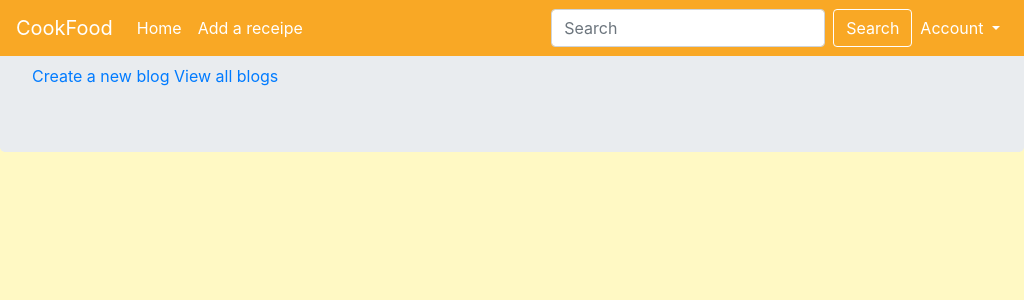
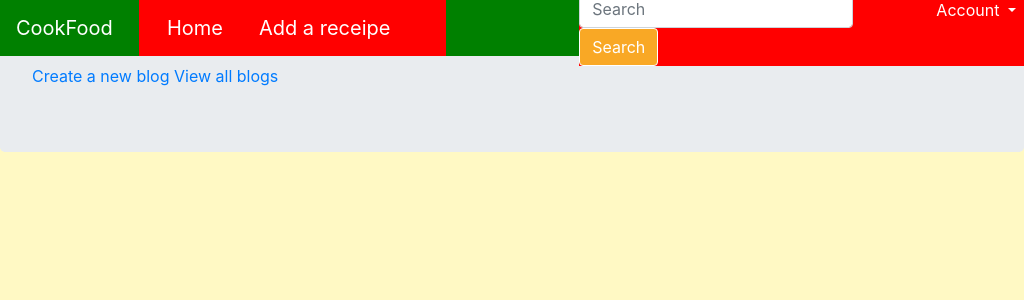
Before and after one commit to agrawalsourabh/CookFood, a Flask app: page /blogs/ in a window 1024 px wide. Shown: the top 300 px of the page. Run offline with Flask 2, Linux system fonts and the light colour scheme; a user stored in the database is signed in; some libraries are stand-ins or nearby versions.

Commit message:
Nav bar responsive

```diff
--- a/my_project/static/css/main.css
+++ b/my_project/static/css/main.css
@@ -21,6 +21,21 @@ body {
     position: absolute;
 }
 
+
+/* Nav bar */
+
+.screen-900-1000 {
+    display: none;
+}
+
+nav.navbar {
+    background-color: var(--primary_color);
+}
+
+nav>button#nav-tog {
+    display: none;
+}
+
 nav>a {
     color: var(--nav_item_color);
 }
@@ -31,6 +46,45 @@ nav>a {
 
 nav>a:hover {
     color: var(--nav_item_color_hover)
+}
+
+ul>li>a {
+    color: white;
+}
+
+ul>li>a:hover {
+    color: var(--nav_item_color_hover)
+}
+
+.navbar-left-div {
+    width: 30%;
+}
+
+.navbar-left-list {
+    list-style-type: none;
+    margin-left: 20px;
+    margin-top: 0;
+    margin-bottom: 0;
+    padding: 0;
+    overflow: hidden;
+    font-size: 20px;
+}
+
+.navbar-left-list-items {
+    float: left;
+}
+
+.navbar-left-list-items a {
+    display: block;
+    color: white;
+    text-align: center;
+    padding-left: 50px;
+    text-decoration: none;
+}
+
+.navbar-right-items {
+    margin-left: 65%;
+    position: absolute;
 }
 
 #navbarNavDropdown>ul>li>a:hover {
@@ -173,3 +227,53 @@ nav>a:hover {
     /* background-color: red; */
     margin-top: 5%;
 }
+
+
+/* Responsive Behaviour */
+
+
+/* Navbar */
+
+@media only screen and (min-width: 1000px) and (max-width: 1200px) {
+    nav.navbar {
+        background-color: green;
+    }
+    .navbar-right-items {
+        background-color: red;
+        margin-left: 55%;
+        position: absolute;
+    }
+    .navbar-left-div {
+        width: 30%;
+        height: 100%;
+        position: absolute;
+        margin-left: 12%;
+        background-color: red;
+    }
+    .navbar-left-list {
+        list-style-type: none;
+        margin-left: 0;
+        margin-top: 0;
+        margin-bottom: 0;
+        padding: 0;
+        font-size: 20px;
+    }
+    .navbar-left-list-items {
+        float: left;
+        text-align: center;
+        padding-left: 20px;
+        padding-top: 5px;
+    }
+    .navbar-left-list-items a {
+        display: block;
+        color: white;
+        text-decoration: none;
+        text-align: center;
+    }
+}
+
+@media only screen and (min-width: 900px) and (max-width: 999px) {
+    .screen-1000plus {
+        display: none;
+    }
+}
--- a/my_project/templates/base.html
+++ b/my_project/templates/base.html
@@ -14,33 +14,36 @@
 </head>
 
 <body>
-    <nav class="navbar fixed-top navbar-expand-lg" style=" background-color: #F9A825;">
+    <div class="screen-1000plus">
+        <nav class="navbar fixed-top navbar-expand-lg">
+
             <!-- Navbar content -->
             <a class="navbar-brand" href="{{url_for('blog_bp.view_blogs')}}">CookFood</a>
-        <button class="navbar-toggler" type="button" data-toggle="collapse" data-target="#navbarNav" aria-controls="navbarNav" aria-expanded="false" aria-label="Toggle navigation">
-            <span class="navbar-toggler-icon"></span>
-            </button>
-        <div class="collapse navbar-collapse" id="navbarNavDropdown">
-            <ul class="navbar-nav">
-                <li class="nav-item">
+
+            <!-- <div class="collapse navbar-collapse" id="navbarNavDropdown"> -->
+            <div class="navbar-left-div navbar-nav">
+                <ul class="navbar-left-list">
+                    <li class="navbar-left-list-items">
                         <a class="nav-link" href="{{url_for('blog_bp.view_blogs')}}">Home</a>
                     </li>
                     {% if current_user.is_authenticated %}
-                <li class="nav-item">
+                    <li class="navbar-left-list-items">
                         <a class="nav-link" href="{{url_for('blog_bp.create_blog')}}">Add a receipe</a>
                     </li>
 
                     {% endif %}
 
                 </ul>
+            </div>
 
-            <div class="navbar-collapse collapse w-50 order-3 dual-collapse2">
-                <ul class="navbar-nav ml-auto">
-
+            <div class="navbar-right-items">
+                <ul class="navbar-nav">
+                    <li class="nav-item dropdown">
                         <form class="form-inline my-2 my-lg-0">
                             <input class="form-control mr-sm-2" type="search" placeholder="Search" aria-label="Search">
                             <button class="btn btn-outline-success my-2 my-sm-0" id="search-btn" type="submit">Search</button>
                         </form>
+                    </li>
                     <li class="nav-item dropdown">
                         <a class="nav-link dropdown-toggle" href="#" id="navbarDropdownMenuLink" role="button" data-toggle="dropdown" aria-haspopup="true" aria-expanded="false">
                           Account
@@ -57,8 +60,62 @@
                 </ul>
             </div>
 
+            <!-- </div> -->
+        </nav>
     </div>
+
+
+    <!-- For smaller screens -->
+
+    <div class="screen-900-1000">
+        <nav class="navbar fixed-top navbar-expand-lg">
+
+            <!-- Navbar content -->
+            <a class="navbar-brand" href="{{url_for('blog_bp.view_blogs')}}">CookFood</a>
+
+            <!-- <div class="collapse navbar-collapse" id="navbarNavDropdown"> -->
+            <div class="navbar-left-div navbar-nav">
+                <ul class="navbar-left-list">
+                    <li class="navbar-left-list-items">
+                        <a class="nav-link" href="{{url_for('blog_bp.view_blogs')}}">Home</a>
+                    </li>
+                    {% if current_user.is_authenticated %}
+                    <li class="navbar-left-list-items">
+                        <a class="nav-link" href="{{url_for('blog_bp.create_blog')}}">Add a receipe</a>
+                    </li>
+
+                    {% endif %}
+
+                </ul>
+            </div>
+
+            <div class="navbar-right-items">
+                <ul class="navbar-nav">
+                    <li class="nav-item dropdown">
+                        <form class="form-inline my-2 my-lg-0">
+                            <input class="form-control mr-sm-2" type="search" placeholder="Search" aria-label="Search">
+                            <button class="btn btn-outline-success my-2 my-sm-0" id="search-btn" type="submit">Search</button>
+                        </form>
+                    </li>
+                    <li class="nav-item dropdown">
+                        <a class="nav-link dropdown-toggle" href="#" id="navbarDropdownMenuLink" role="button" data-toggle="dropdown" aria-haspopup="true" aria-expanded="false">
+                          Account
+                        </a>
+                        <div class="dropdown-menu" aria-labelledby="navbarDropdownMenuLink">
+                            <a class="dropdown-item" href="#">Profile</a>
+                            <a class="dropdown-item" href="/account">Edit Profile</a>
+                            <a class="dropdown-item" href="#">Setting</a>
+                            <div class="dropdown-divider"></div>
+                            <a class="dropdown-item" href="{{url_for('logout')}}">Logout</a>
+                        </div>
+                    </li>
+
+                </ul>
+            </div>
+
+            <!-- </div> -->
         </nav>
+    </div>
 
     {% block content %}{% endblock %}
 
```
Also changed, not shown: my_project/static/profile_pics/two@two.com.jpg. Lines whose indentation alone changed are shown as unchanged.
